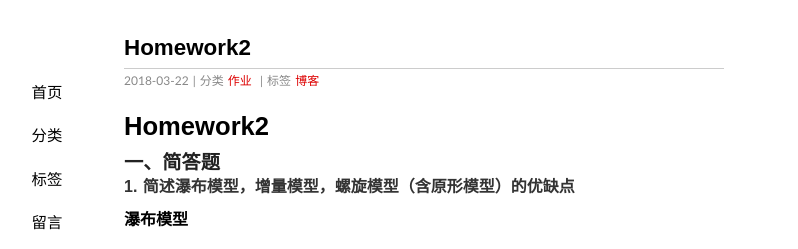
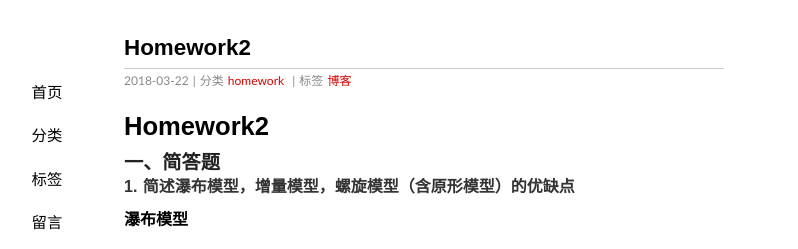
Before and after one commit to Chengwch/Chengwch.github.io, a Jekyll site: the page built from _posts/2018-3-22-homework2.md, in a window 1280 px wide. Shown: the top 249 px of the page, without its empty margins (216-1014 px from the left). Built offline with Jekyll 4.4.1, drawn with Linux system fonts in a browser that asks for light colours; comment, search, counter and statistics services are not loaded.

Commit message:
homework2

```diff
--- a/_posts/2018-3-22-homework2.md
+++ b/_posts/2018-3-22-homework2.md
@@ -2,7 +2,7 @@
 layout: post
 title: Homework2
 date: 2018-3-22 12:00:10+00:00
-categories: 作业
+categories: homework
 tags: 博客
 ---
 
```
